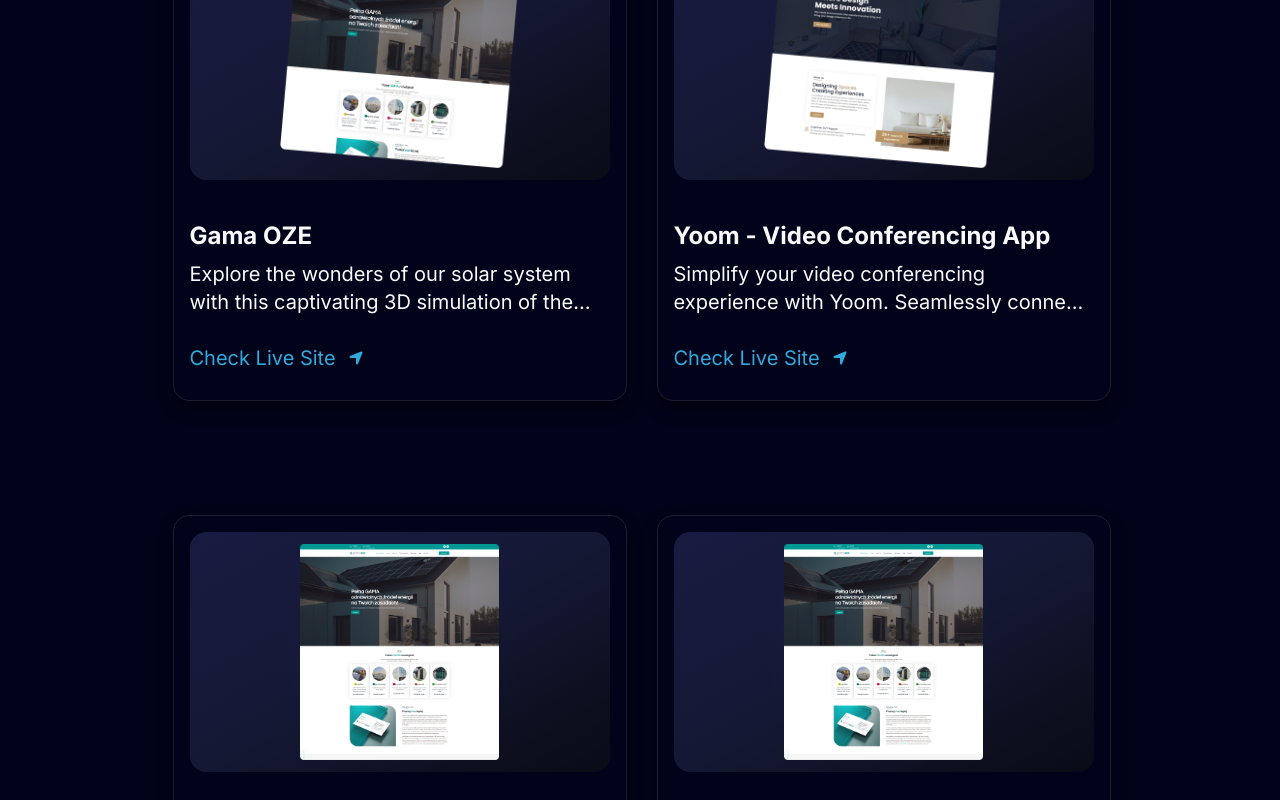
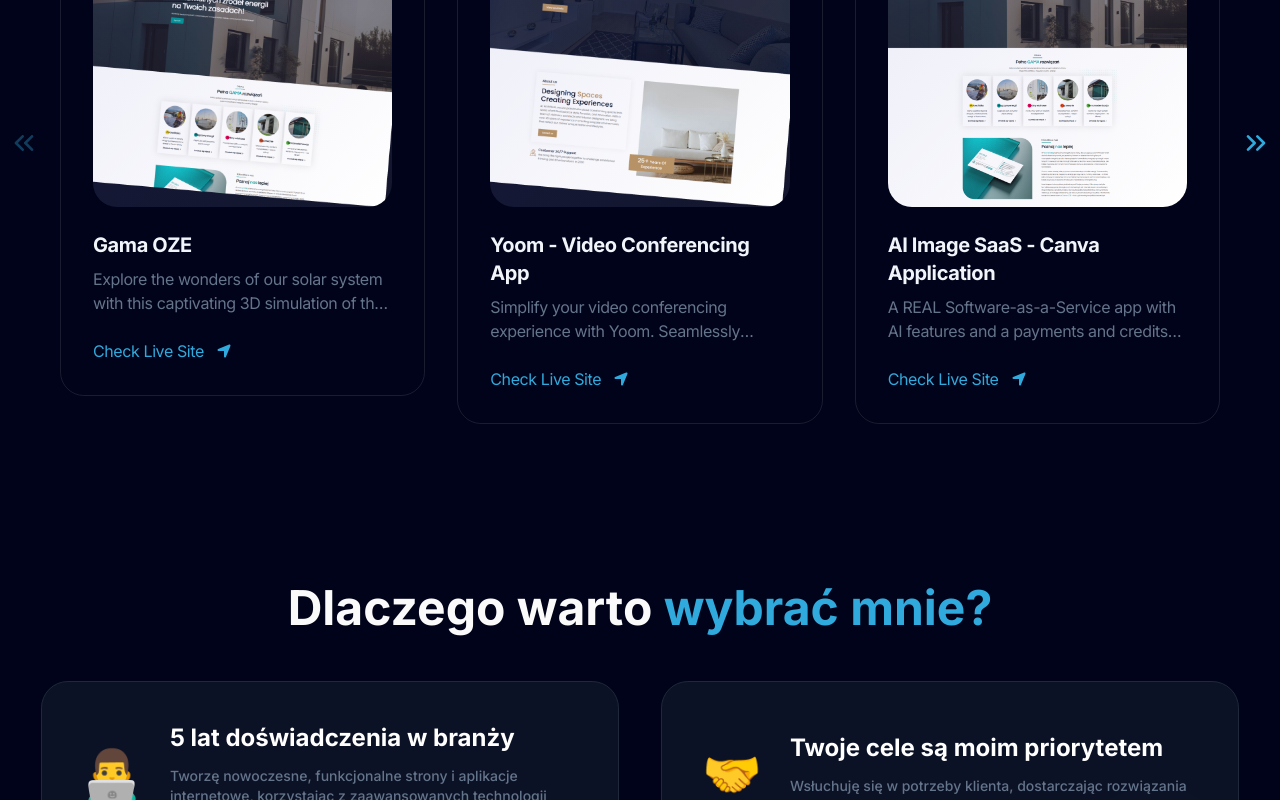
Before and after one commit to frageno/portfolio, a Next.js app: page / in a window 1280 px wide. Shown: the part 2340-3140 px from the top of the page. Built offline with nearby package versions, Linux system fonts and the light colour scheme.

Commit message:
Add custom styles and implement Swiper for Recent Projects component; enhance layout and navigation

```diff
--- a/app/layout.tsx
+++ b/app/layout.tsx
@@ -1,6 +1,7 @@
 import type { Metadata } from "next";
 import Script from 'next/script';
 import "./globals.css";
+import '@/styles/custom.css'
 import { ThemeProvider } from "./provider";
 import { Inter } from "next/font/google";
 
--- a/components/Experience.tsx
+++ b/components/Experience.tsx
@@ -14,7 +14,7 @@
                     key={card.id}
                     duration={Math.floor(Math.random() * 10000) + 10000}
                     borderRadius='1.75rem'
-                    classNames="flex-1 text-white border-neutral-200 dark:border-slate-800">
+                    classNames="flex-1 text-white border-neutral-200 dark:border-white/[0.1]">
                     <div className="flex lg:flex-row flex-col lg:items-center p-3 py-6 md:p-5 lg:p-10 gap-2">
                         {/* <img src={card.thumbnail} alt={card.thumbnail} className="lg-32 md:w-20 w-16" /> */}
                         <div className="text-2xl md:text-5xl">
@@ -24,7 +24,7 @@
                             <h3 className="text-start text-xl md:text-2xl font-bold">
                                 {card.title}
                             </h3>
-                            <p className="text-start text-white-100 mt-3 font-semibold">
+                            <p className="text-start text-slate-500 mt-3 font-medium">
                                 {card.desc}
                             </p>
                         </div>
--- a/components/Navbar.tsx
+++ b/components/Navbar.tsx
@@ -1,5 +1,5 @@
 "use client";
-import React, { useState, useEffect } from "react";
+import React, { useState, useEffect, JSX } from "react";
 import { HoveredLink, Menu, MenuItem } from "./ui/Navbar-menu";
 import { cn } from "@/utils/cn";
 import { motion, useScroll, useMotionValueEvent } from "framer-motion";
--- a/components/RecentProject.tsx
+++ b/components/RecentProject.tsx
@@ -1,70 +1,91 @@
+'use client'
 import { projects } from '@/data'
 import React from 'react'
 import { PinContainer } from './ui/3d-pin'
-import { FaLocationArrow } from "react-icons/fa6";
+import { FaLocationArrow } from "react-icons/fa6"
 import Image from 'next/image'
+import { Swiper, SwiperSlide } from 'swiper/react'
+import { Navigation, Pagination } from 'swiper/modules'
+import 'swiper/css'
+import 'swiper/css/navigation'
+import 'swiper/css/pagination'
+import { FiChevronsLeft, FiChevronsRight } from "react-icons/fi"; // Add this import
 
 const RecentProject = () => {
   return (
-    <div id="projekty" className="py-20">
+    <div id="projekty" className="py-20 space-y-12">
         <h2 className="heading">
             Sprawdz moje { '' }
             <span className="text-purple">ostatnie projekty!</span>
         </h2>
-        <div className="flex flex-wrap items-center justify-center gap-x-16 md:gap-y-2 lg:gap-y-8 mt-10">
-            {projects.map(({ id, title, des, img, iconLists, link }) => (
-                <div key={id} className="h-[32rem] sm:h-[41rem] md:h-[36rem] lg:h-auto lg:min-h-[35rem] flex items-center justify-center sm:w-[570px] xl:w-[420px] 2xl:w-[550px] w-[80vw]">
-                    <PinContainer title={link} href={link}>
-                        <div className="relative flex items-center justify-center sm:w-[570px] xl:w-[420px] 2xl:w-[550px] w-[80vw] overflow-hidden h-[30vh] 2k:h-[25vh] mb-10">
-                            <div className="relative w-full h-full overflow-hidden lg:rounded-2xl bg-[#13162d]">
-                                <div className="absolute inset-0 bg-gradient-to-br from-[#393bb2]/10 to-transparent"></div>
-                                <div className="absolute inset-0 bg-[radial-gradient(circle_at_50%_50%,rgba(57,59,178,0.1),transparent_50%)]"></div>
-                                <div className="absolute inset-0 flex items-center justify-center">
-                                    <div className="absolute inset-0 bg-gradient-to-br from-[#393bb2]/5 via-transparent to-black/50"></div>
+        <div className="relative px-5">
+        <Swiper
+          modules={[Navigation]}
+          navigation={{
+            nextEl: '.swiper-button-next',
+            prevEl: '.swiper-button-prev',
+          }}
+        //   pagination={{ clickable: true }}
+          slidesPerView={1}
+          spaceBetween={16}
+          className="w-full"
+          breakpoints={{
+            320: {
+              slidesPerView: 1.2,
+              spaceBetween: 16
+            },
+            768: {
+              slidesPerView: 1.75,
+              spaceBetween: 24
+            },
+            1024: {
+              slidesPerView: 3,
+              spaceBetween: 32
+            }
+          }}
+        >
+          {projects.map(({ id, title, des, img, link }) => (
+            <SwiperSlide key={id}>
+              <div className="w-full flex items-center justify-center rounded-3xl p-8 border border-white/[0.1]">
+                <div className="flex basis-full flex-col tracking-tight text-slate-100/50">
+                  <div className="relative w-full h-[300px] overflow-hidden lg:rounded-3xl bg-[#13162d]">
                     <Image
                       src={img}
                       alt={title}
                       width={500}
                       height={300}
-                                        className="w-[90%] h-[90%] object-contain relative z-10"
+                      className="w-full h-full object-cover relative"
                       priority
                     />
+                    <div className="absolute inset-0 bg-gradient-to-br from-[#393bb2]/10 to-transparent"></div>
+                  </div>
+
+                  <div className="pt-6 space-y-2">
+                    <h3 className="font-bold text-base lg:text-xl text-slate-100">
+                      {title}
+                    </h3>
+                    <p className="text-sm lg:text-base text-slate-500 line-clamp-2">
+                      {des}
+                    </p>
+                    <div className="flex items-center pt-4">
+                      <a className="text-sm lg:text-base text-purple cursor-pointer">
+                        Check Live Site
+                      </a>
+                      <FaLocationArrow className="ms-3" color="#30AADD" />
                     </div>
                   </div>
                 </div>
-                            <h3 className="font-bold lg:text-2xl md:text-xl text-base line-clamp-1 mb-2">
-                                {title}
-                            </h3>
-                            <p className="lg:text-xl lg:font-normal font-light text-sm line-clamp-2">
-                                {des}
-                            </p>
-                            <div className="flex items-center justify-between mt-7 mb-3">
-                                {/* <div className="flex items-center">
-                                    {iconLists.map((icon, index) => (
-                                        <div key={index} className="border border-white/[0.2] rounded-full bg-black lg:w-10 lg:h-10 w-8 h-8 flex items-center justify-center"
-                                        style={{
-                                            transform: `translateX(-${5 * index + 2}px)`,
-                                        }}>
-                                            <Image
-                                                src={icon}
-                                                alt={`Technology ${index + 1}`}
-                                                width={32}
-                                                height={32}
-                                                className="p-2"
-                                            />
               </div>
+            </SwiperSlide>
           ))}
-                                </div> */}
-                                <div className="flex justify-center items-center">
-                                    <p className="flex lg:text-xl md:text-xs text-sm text-purple">
-                                        Check Live Site
-                                    </p>
-                                    <FaLocationArrow className="ms-3" color="#30AADD" />
+        </Swiper>
+        {/* Custom arrows */}
+        <div className="swiper-button-prev !-left-8 !text-purple !w-8 !h-8">
+            <FiChevronsLeft className="w-full h-full" />
         </div>
+        <div className="swiper-button-next !-right-8 !text-purple !w-8 !h-8">
+            <FiChevronsRight className="w-full h-full" />
         </div>
-                    </PinContainer>
-                </div>
-            ))}
       </div>
     </div>
   )
--- /dev/null
+++ b/styles/custom.css
@@ -0,0 +1,4 @@
+.swiper-button-prev:after,
+.swiper-button-next:after {
+  display: none!important;
+}
```
Lines whose indentation alone changed are shown as unchanged.
